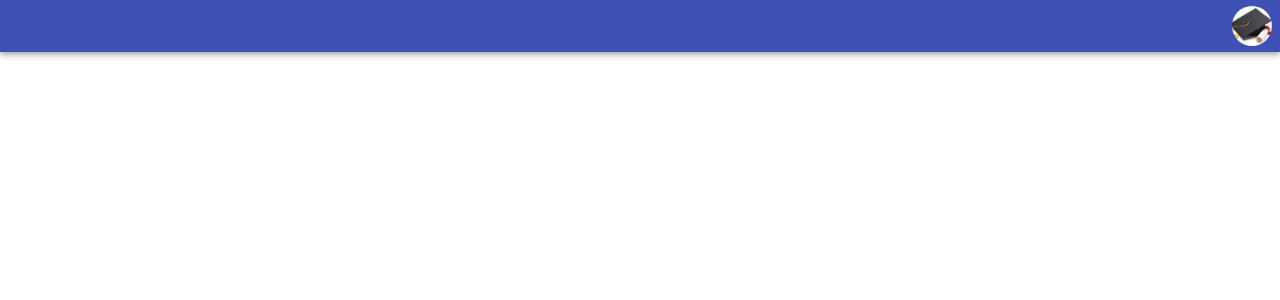
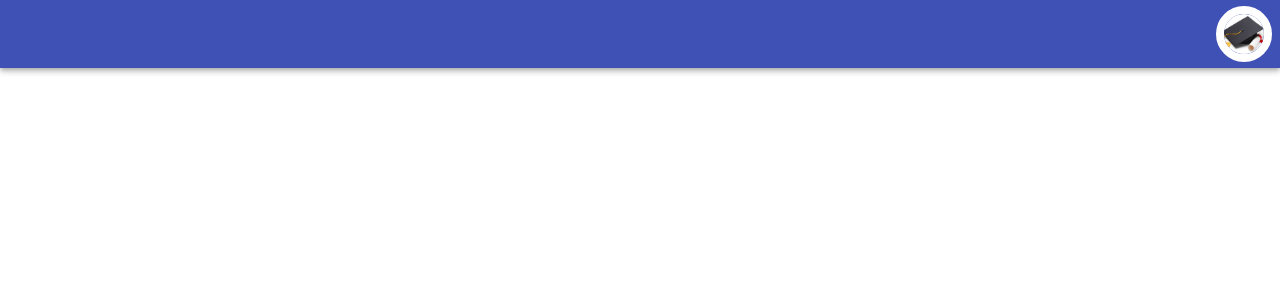
Before and after one commit to GASANAMDavid/learning-outcome-frontend, a React (Create React App) app: page /dashboard in a window 1280 px wide. Shown: the top 300 px of the page. Built offline with nearby package versions, Linux system fonts and the light colour scheme.

Commit message:
apply some css to the header component

```diff
--- a/src/components/dashboard/Header.js
+++ b/src/components/dashboard/Header.js
@@ -17,9 +17,19 @@ const useStyles = makeStyles({
   menu_items: {
     display: 'flex',
   },
-  avatar: {
+  menuButton: {
     display: 'flex',
     justifyContent: 'flex-end',
+  },
+  menuItemText: {
+    paddingLeft: '4px',
+    textTransform: 'none',
+  },
+  avatar: {
+    border: '8px solid white',
+  },
+  userProfile: {
+    padding: '8px',
   },
 });
 
@@ -36,8 +46,9 @@ const Header = () => {
 
   return (
     <AppBar position="static">
-      <Button className={classes.avatar} id="user-info">
+      <Button className={classes.menuButton} id="user-info">
         <Avatar
+          className={classes.avatar}
           alt="David"
           src={profilePhoto}
           onClick={handleClick}
@@ -52,18 +63,18 @@ const Header = () => {
         open={Boolean(anchorEl)}
         onClose={handleClose}
       >
-        <Box component="div">
+        <Box component="div" className={classes.userProfile}>
           <Typography variant="subtitle2" component="h6" id="user-name">David Gasana Manzi</Typography>
           <Typography variant="subtitle2" component="h6" id="occupation">Software Engineer</Typography>
         </Box>
         <Box>
           <Button href="/dashboard" aria-label="Profile" className={classes.menu_items} id="profile">
             <PersonIcon />
-            <ListItemText>Profile</ListItemText>
+            <ListItemText className={classes.menuItemText}>Profile</ListItemText>
           </Button>
           <Button href="/dashboard" aria-label="Settings" className={classes.menu_items} id="settings">
             <SettingsIcon />
-            <ListItemText>Settings</ListItemText>
+            <ListItemText className={classes.menuItemText}>Settings</ListItemText>
           </Button>
         </Box>
       </Menu>
```
Also changed, not shown: 1 other file (tests, documents, lock files or other folders).
